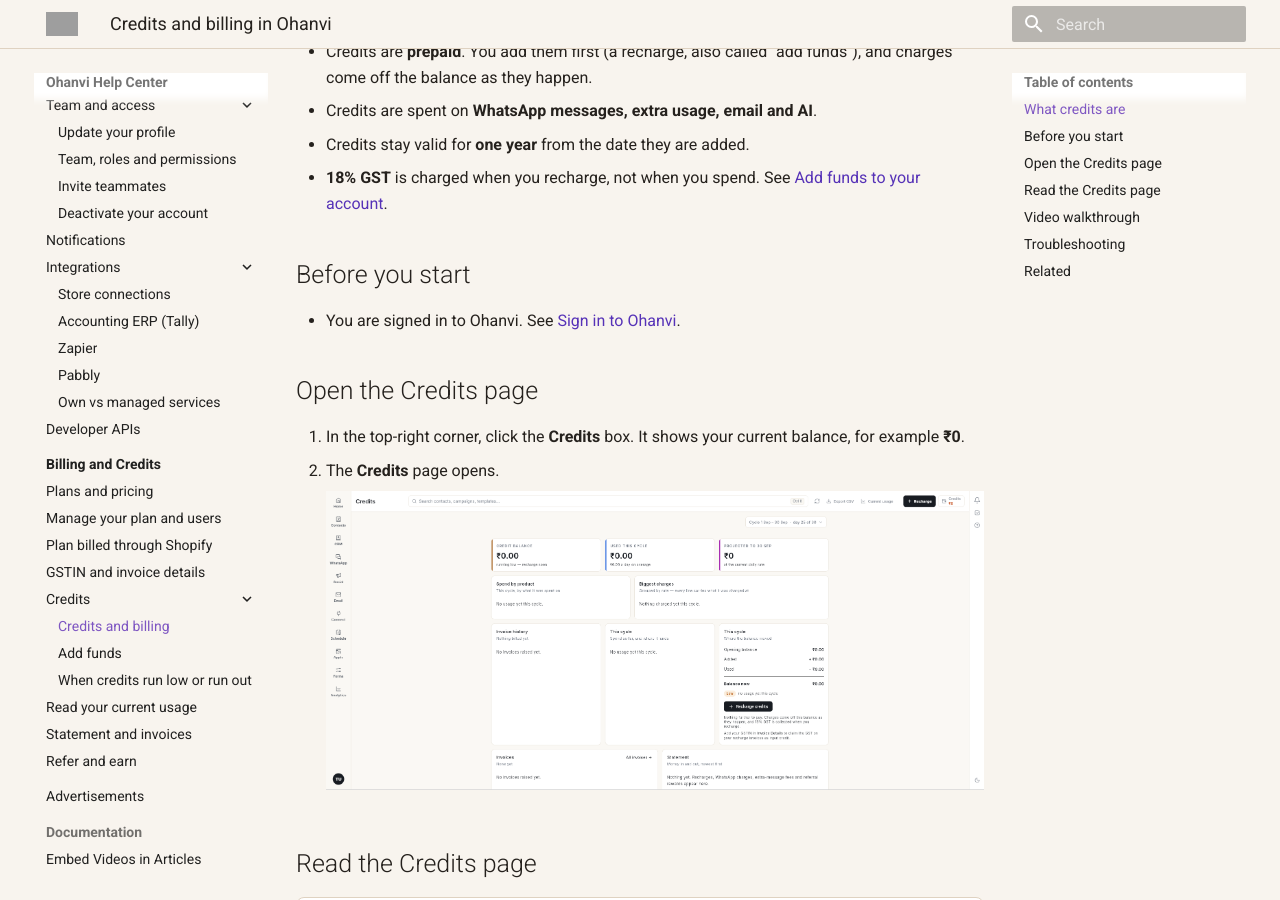
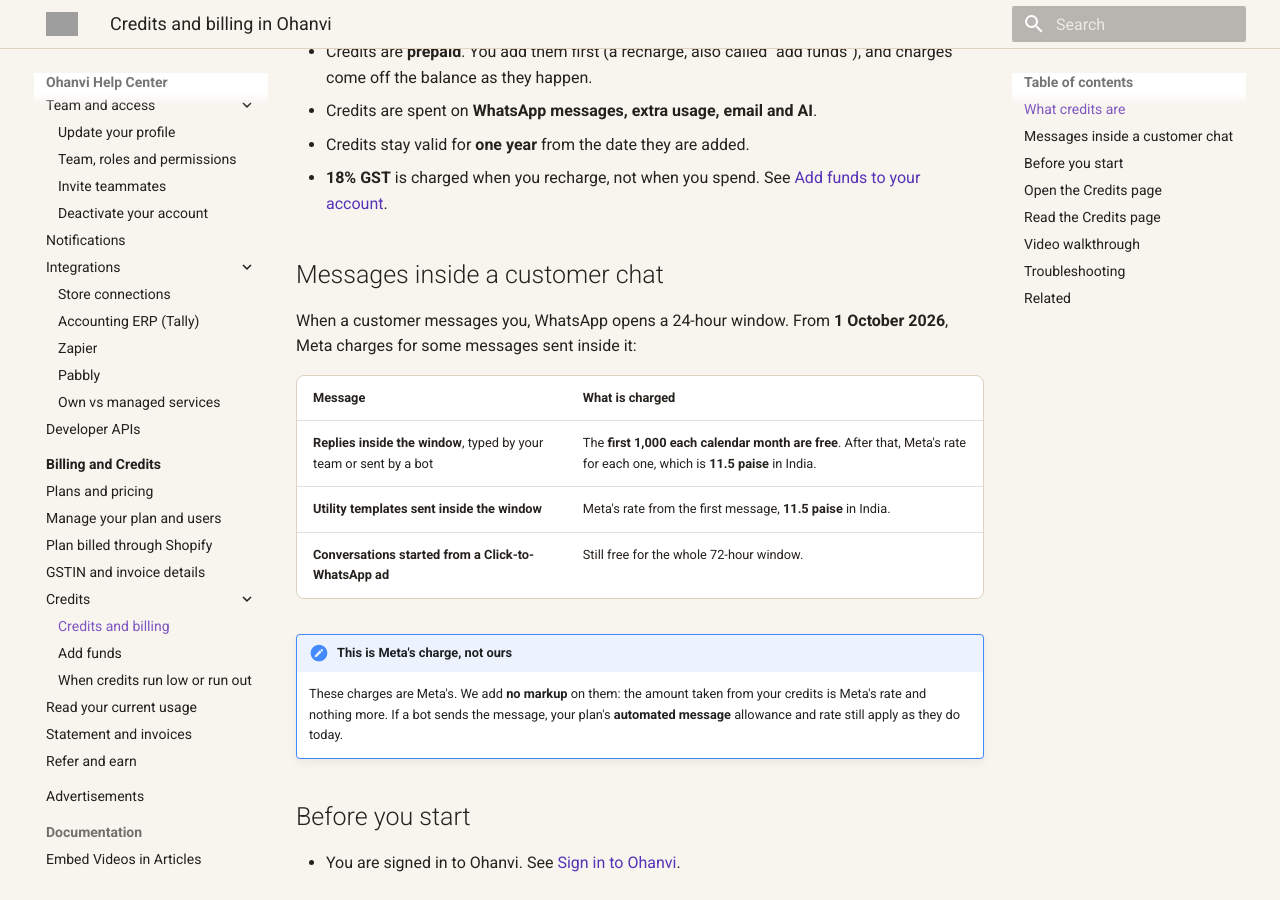
Before and after one commit to Ohanvi/ohanvi.github.io, an MkDocs documentation site: the page built from docs/credits-and-billing.md, in a window 1280 px wide and 900 px high, scrolled down 343 px. Built offline with MkDocs 1.6.1 and Material for MkDocs 9.7.7, drawn with Linux system fonts in a browser that asks for light colours; grey boxes are pictures that could not be loaded.

Commit message:
Document WhatsApp in-window charges
Added a billing note explaining Meta's charges for messages sent inside a customer chat window from 1 October 2026. It covers free reply limits, utility template billing, Click-to-WhatsApp exceptions, and clarifies that Ohanvi does not add any markup beyond Meta's published rate.

```diff
--- a/docs/credits-and-billing.md
+++ b/docs/credits-and-billing.md
@@ -14,6 +14,19 @@
 - Credits are spent on **WhatsApp messages, extra usage, email and AI**.
 - Credits stay valid for **one year** from the date they are added.
 - **18% GST** is charged when you recharge, not when you spend. See [Add funds to your account](add-funds.md).
+
+## Messages inside a customer chat
+
+When a customer messages you, WhatsApp opens a 24-hour window. From **1 October 2026**, Meta charges for some messages sent inside it:
+
+| Message | What is charged |
+| --- | --- |
+| **Replies inside the window**, typed by your team or sent by a bot | The **first 1,000 each calendar month are free**. After that, Meta's rate for each one, which is **11.5 paise** in India. |
+| **Utility templates sent inside the window** | Meta's rate from the first message, **11.5 paise** in India. |
+| **Conversations started from a Click-to-WhatsApp ad** | Still free for the whole 72-hour window. |
+
+!!! note "This is Meta's charge, not ours"
+    These charges are Meta's. We add **no markup** on them: the amount taken from your credits is Meta's rate and nothing more. If a bot sends the message, your plan's **automated message** allowance and rate still apply as they do today.
 
 ## Before you start
 
```
